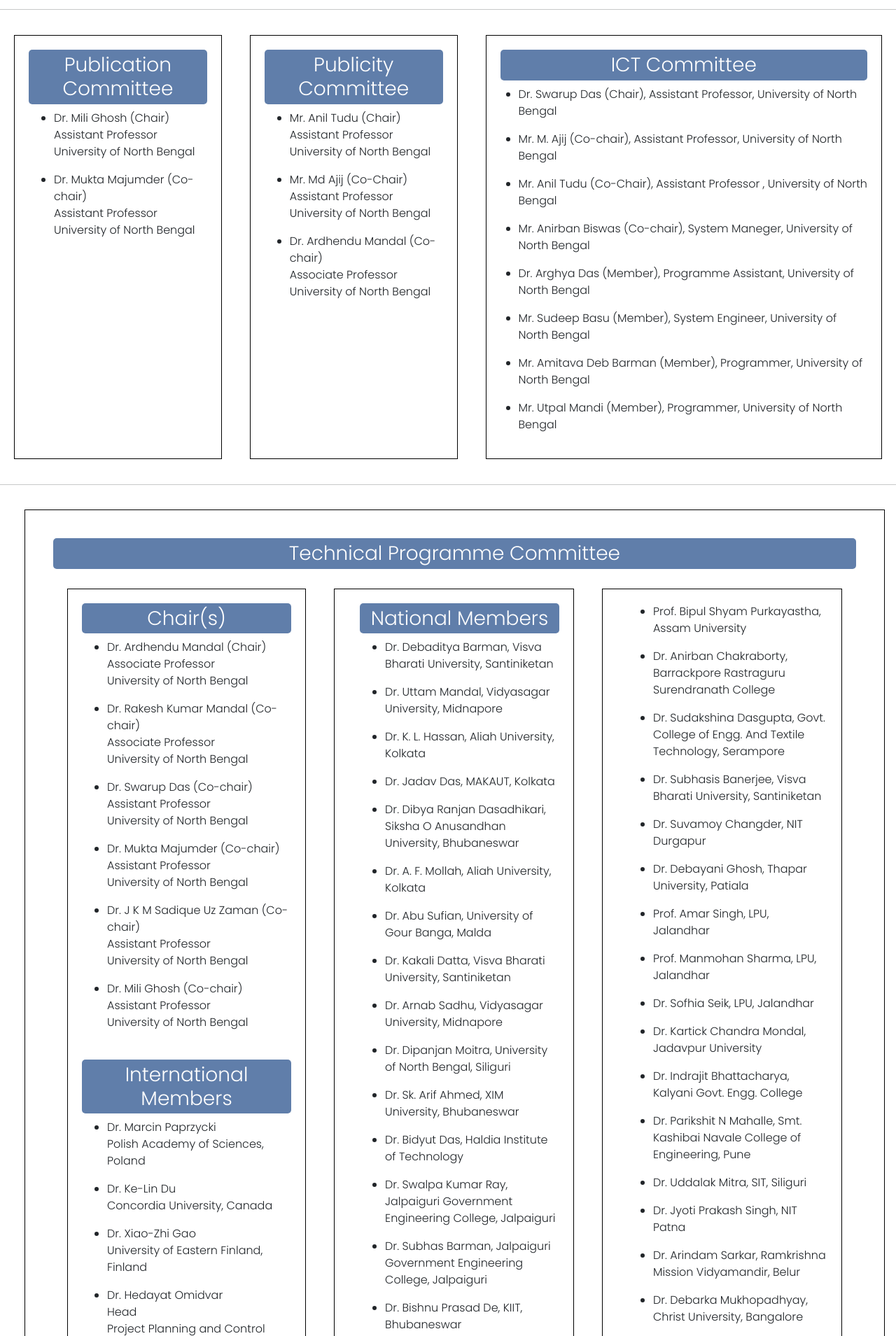
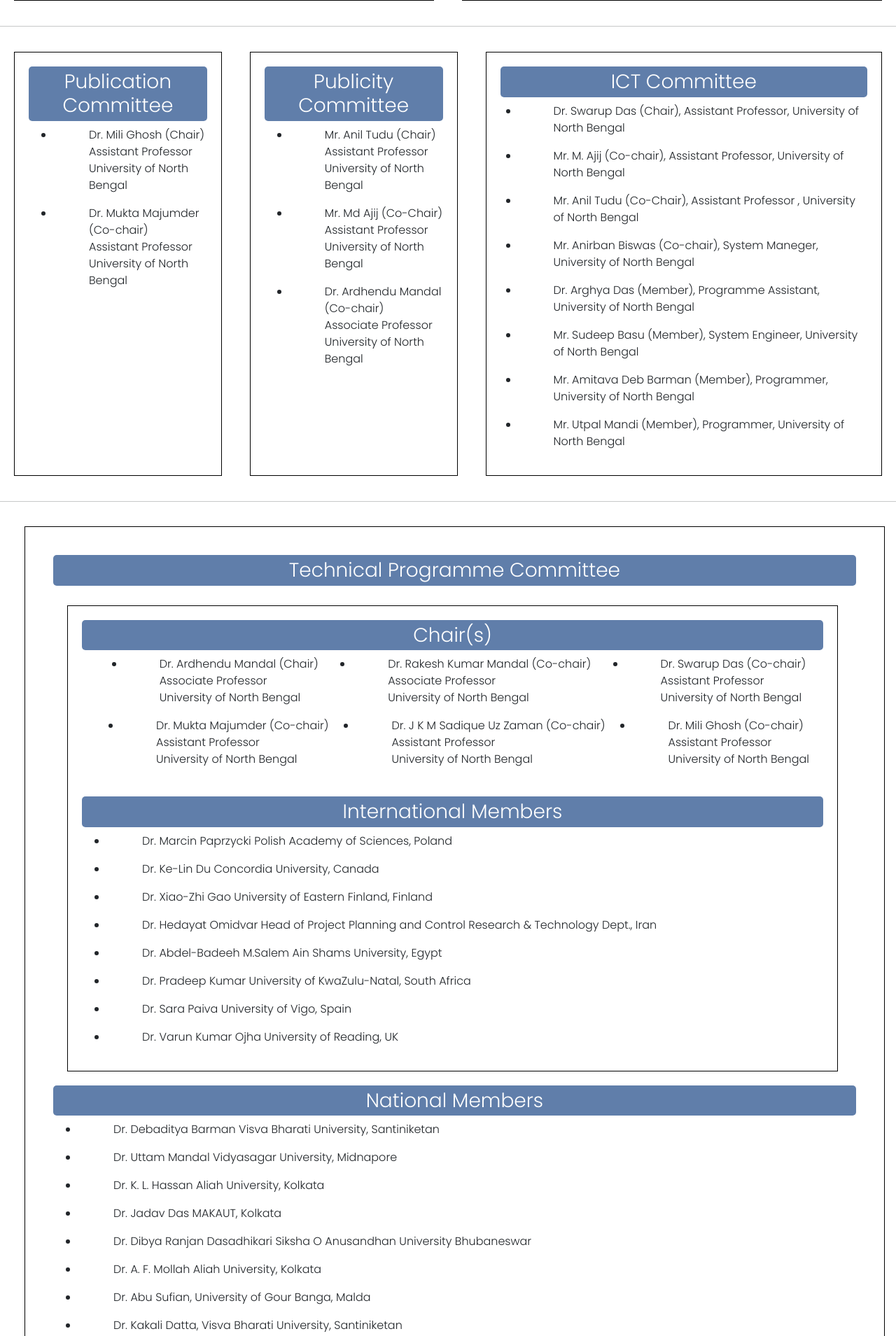
Before and after one commit to chandanmahato624/conferenceupdate, a PHP site: page /a_committee.html in a window 1280 px wide. Shown: the part 2738-4647 px from the top of the page at 70% size. Run offline with PHP 8.4, Linux system fonts and the light colour scheme; some web fonts are replaced.

Commit message:
Technical Programme Committee updated

```diff
--- a/Conference Main/a_committee.html
+++ b/Conference Main/a_committee.html
@@ -4,7 +4,7 @@
 <head>
   <!-- Required meta tags -->
   <meta charset="utf-8">
-  <meta name="viewport" content="width=device-width, initial-scale=1"/>
+  <meta name="viewport" content="width=device-width, initial-scale=1" />
   <!-- animation -->
   <link rel="stylesheet" href="https://unpkg.com/aos@next/dist/aos.css" />
   <!-- Bootstrap CSS -->
@@ -328,11 +328,12 @@
         <h3>Convenor</h3>
         <ul style="padding-left: 36px;">
           <li>
-            <p align=center>Dr. Rakesh Kumar Mandal (Convenor) <br> Associate Professor<br>University of North Bengal</p>
+            <p align=center>Dr. Rakesh Kumar Mandal (Convenor) <br> Associate Professor<br>University of North Bengal
+            </p>
           </li>
         </ul>
         <ul style="padding-left: 36px;">
-          <li >
+          <li>
             <p align=center>Dr. Mukta Majumder (Co-Convenor) <br> Assistant Professor
               <br>University of North Bengal
             </p>
@@ -422,52 +423,79 @@
     <div class="four">
       <!-- <div style="margin: 20px; border: 1px solid black; padding: 20px; width: 96%;"> -->
       <h3 style="center">Technical Programme Committee</h3>
-      <div style="display: flex; text-align:center; justify-content:center">
-        <div style="margin: 20px; border: 1px solid black; padding: 20px; width: 33%;">
+      <div style="display: flex; text-align:center; justify-content:center; flex-direction: column;">
+        <div style="margin: 20px; border: 1px solid black; padding: 20px; width: 96%;">
           <!--<div style="margin: 20px; border: 1px solid black; padding: 20px; width: 96%;"> //-->
           <h3>Chair(s)</h3>
           <ul style="padding-left: 36px; padding-bottom: 25px;">
-              <li><p align=left>Dr. Ardhendu Mandal (Chair)<br>Associate Professor<br>University of North Bengal</p></li>
+            <div
+              style="display: flex; text-align:center; justify-content:center; flex-direction:row;  justify-content: space-around; ">
+              <li>
+                <p align=left>Dr. Ardhendu Mandal (Chair)<br>Associate Professor<br>University of North Bengal</p>
+              </li>
 
-              <li><p align=left>Dr. Rakesh Kumar Mandal (Co-chair)<br>Associate Professor<br>University of North Bengal</p></li>
+              <li>
+                <p align=left>Dr. Rakesh Kumar Mandal (Co-chair)<br>Associate Professor<br>University of North Bengal
+                </p>
+              </li>
 
-              <li><p align=left>Dr. Swarup Das (Co-chair)<br>Assistant Professor<br>University of North Bengal</p></li>
+              <li>
+                <p align=left>Dr. Swarup Das (Co-chair)<br>Assistant Professor<br>University of North Bengal</p>
+              </li>
 
-              <li><p align=left>Dr. Mukta Majumder (Co-chair)<br>Assistant Professor<br>University of North Bengal</p></li>
 
-              <li><p align=left>Dr. J K M Sadique Uz Zaman (Co-chair)<br>Assistant Professor<br>University of North Bengal</p></li>
 
-              <li><p align=left>Dr. Mili Ghosh (Co-chair)<br>Assistant Professor<br>University of North Bengal</p></li>
+            </div>
+            <div
+              style="display: flex; text-align:center; justify-content:center; flex-direction:row;  justify-content: space-around; ">
+              <li>
+                <p align=left>Dr. Mukta Majumder (Co-chair)<br>Assistant Professor<br>University of North Bengal</p>
+              </li>
+              <li>
+                <p align=left>Dr. J K M Sadique Uz Zaman (Co-chair)<br>Assistant Professor<br>University of North Bengal
+                </p>
+              </li>
 
+              <li>
+                <p align=left>Dr. Mili Ghosh (Co-chair)<br>Assistant Professor<br>University of North Bengal</p>
+              </li>
+            </div>
           </ul>
           <!--</div>//-->
           <h3 style="center">International Members</h3>
           <ul style="padding-left: 36px;">
+
               <li>
-              <p align=left>Dr. Marcin Paprzycki<br>Polish Academy of Sciences, Poland</p>
+                <p align=left>Dr. Marcin Paprzycki Polish Academy of Sciences, Poland</p>
               </li>
               <li>
-              <p align=left>Dr. Ke-Lin Du<br>Concordia University, Canada</p>
+                <p align=left>Dr. Ke-Lin Du Concordia University, Canada</p>
               </li>
               <li>
-              <p align=left>Dr. Xiao-Zhi Gao<br>University of Eastern Finland, Finland</p>
+                <p align=left>Dr. Xiao-Zhi Gao University of Eastern Finland, Finland</p>
               </li>
+
+
               <li>
-              <p align=left>Dr. Hedayat Omidvar<br> Head<br>Project Planning and Control Research & Technology Dept., Iran
+                <p align=left>Dr. Hedayat Omidvar Head of Project Planning and Control Research & Technology Dept.,
+                  Iran
                 </p>
               </li>
               <li>
-              <p align=left>Dr. Abdel-Badeeh M.Salem<br>Ain Shams University, Egypt</p>
+                <p align=left>Dr. Abdel-Badeeh M.Salem Ain Shams University, Egypt</p>
               </li>
               <li>
-              <p align=left>Dr. Pradeep Kumar<br>University of KwaZulu-Natal, South Africa</p>
+                <p align=left>Dr. Pradeep Kumar University of KwaZulu-Natal, South Africa</p>
+              </li>
+
+              <li>
+                <p align="left">Dr. Sara Paiva University of Vigo, Spain</p>
               </li>
               <li>
-              <p align="left">Dr. Sara Paiva<br>University of Vigo, Spain</p>
+                <p align="left"> Dr. Varun Kumar Ojha University of Reading, UK</p>
               </li>
-            <li>
-              <p align="left"> Dr. Varun Kumar Ojha<br>University of Reading, UK</p>
-            </li>
+
+              </div>
 
               <!-- <li><p align="left">Dr. Ardhendu Mandal (Chair), University of North Bengal</p></li>
           <li><p align="left">Dr. Rakesh Kumar Mandal (Co-chair), University of North Bengal</p></li> -->
@@ -476,27 +504,26 @@
           <li><p align="left">Dr. Mili Ghosh (Co-chair), University of North Bengal</p></li>
           <li><p align="left">Dr. Swarup Das (Co-chair), University of North Bengal</p></li> -->
           </ul>
-        </div>
-        <div style="margin: 20px; border: 1px solid black; padding: 20px;padding-left: 36px; width: 33%;">
+
           <h3>National Members</h3>
           <ul style="padding-left: 36px;">
             <li>
-              <p align="left">Dr. Debaditya Barman, Visva Bharati University, Santiniketan</p>
+              <p align="left">Dr. Debaditya Barman Visva Bharati University, Santiniketan</p>
             </li>
             <li>
-              <p align="left">Dr. Uttam Mandal, Vidyasagar University, Midnapore</p>
+              <p align="left">Dr. Uttam Mandal Vidyasagar University, Midnapore</p>
             </li>
             <li>
-              <p align="left">Dr. K. L. Hassan, Aliah University, Kolkata</p>
+              <p align="left">Dr. K. L. Hassan Aliah University, Kolkata</p>
             </li>
             <li>
-              <p align="left">Dr. Jadav Das, MAKAUT, Kolkata</p>
+              <p align="left">Dr. Jadav Das MAKAUT, Kolkata</p>
             </li>
             <li>
-              <p align="left">Dr. Dibya Ranjan Dasadhikari, Siksha O Anusandhan University, Bhubaneswar</p>
+              <p align="left">Dr. Dibya Ranjan Dasadhikari Siksha O Anusandhan University Bhubaneswar</p>
             </li>
             <li>
-              <p align="left">Dr. A. F. Mollah, Aliah University, Kolkata</p>
+              <p align="left">Dr. A. F. Mollah Aliah University, Kolkata</p>
             </li>
             <li>
               <p align="left">Dr. Abu Sufian, University of Gour Banga, Malda</p>
@@ -556,15 +583,6 @@
               <p align="left">Dr. Jayati Lahiri, Raiganj University, Raiganj</p>
             </li>
 
-          </ul>
-        </div>
-        <div style="margin: 20px; border: 1px solid black; padding: 20px;padding-left: 36px; width: 33%;">
-         <!--<h3 style="background-color: #fff;
-          padding: 5px;
-          border-radius: 5px;
-          color: #fff;
-          text-align: center;"><br></h3>//-->
-        <ul style="padding-left: 36px;">
             <li>
               <p align="left">Prof. Bipul Shyam Purkayastha, Assam University</p>
             </li>
--- a/Conference Main/css/stylemain.css
+++ b/Conference Main/css/stylemain.css
@@ -574,6 +574,7 @@
 .time .content h4,
 p {
 	text-align: left;
+	padding-left: 50px;
 }
 
 .time .content {
```
Also changed, not shown: Conference Main/index.html (+5 -5 lines). Lines whose indentation alone changed are shown as unchanged.
